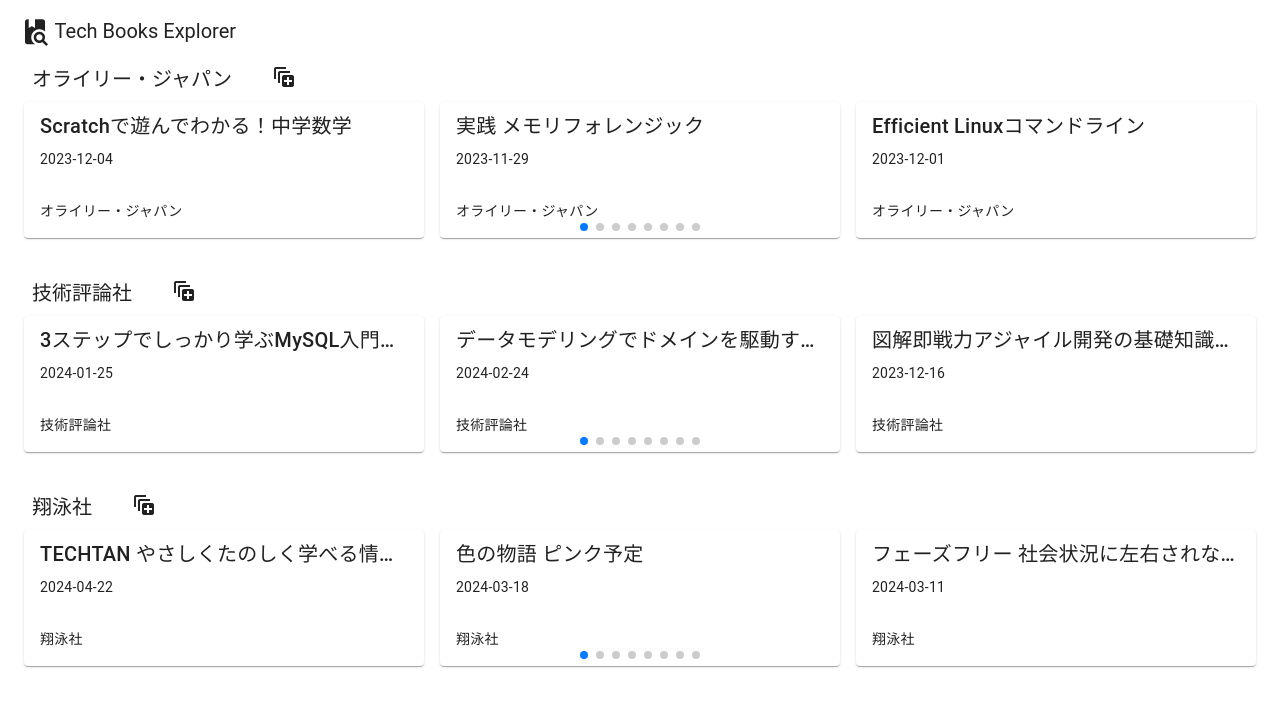
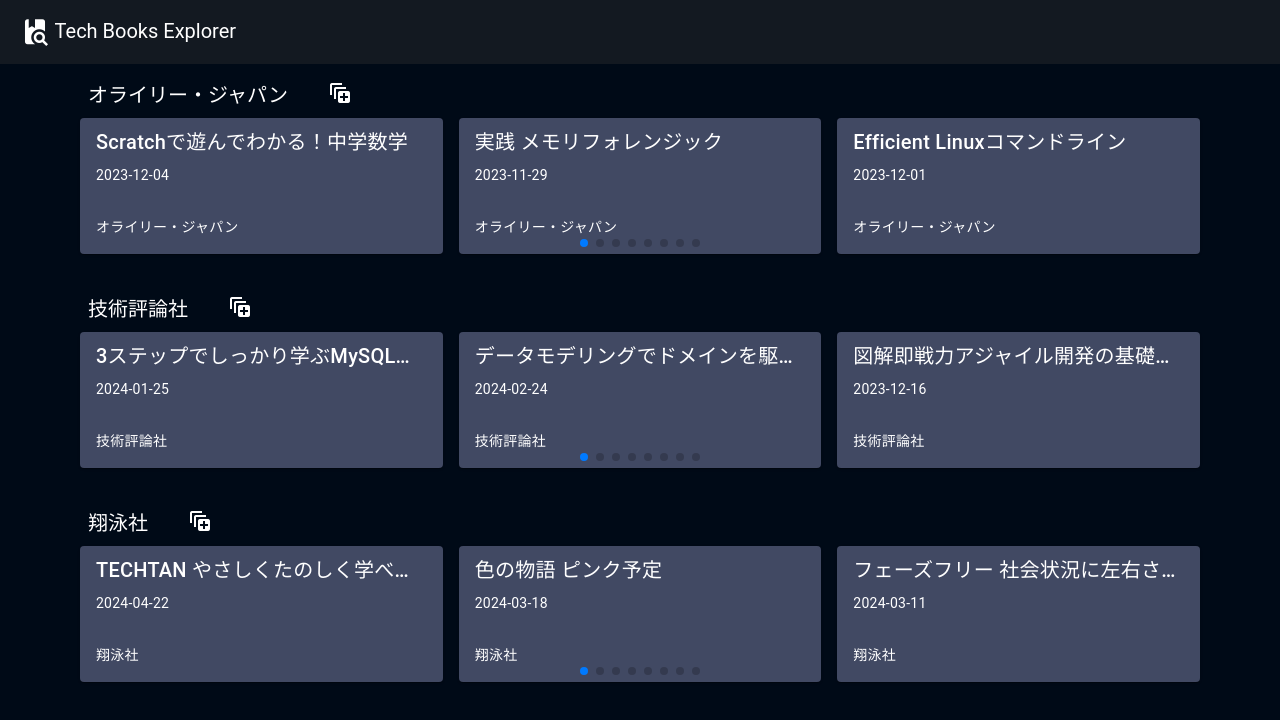
Before and after one commit to CASL0/tech-books-explorer-front, a Vue app: page / in a window 1280 px wide. Shown: the top 720 px of the page. Built offline with nearby package versions, Linux system fonts and the light colour scheme.

Commit message:
fix: 背景色、フォントカラー、レイアウトを微調整

```diff
--- a/src/App.vue
+++ b/src/App.vue
@@ -7,5 +7,5 @@
 </template>
 
 <script lang="ts" setup>
-  //
+//
 </script>
--- a/src/components/BookCarousel.vue
+++ b/src/components/BookCarousel.vue
@@ -22,6 +22,8 @@
           :title="book.title"
           :publishedAt="book.publishedAt"
           :publisher="book.publisher"
+          background-color="#414963"
+          font-color="#fff"
           @click="onClickCard(book.url)"
         />
       </SwiperSlide>
--- a/src/layouts/default.vue
+++ b/src/layouts/default.vue
@@ -1,6 +1,6 @@
 <template>
   <v-app>
-    <DefaultBar />
+    <DefaultBar class="app-bar" />
 
     <DefaultView />
   </v-app>
@@ -10,3 +10,9 @@
 import DefaultBar from "./default/AppBar.vue";
 import DefaultView from "./default/View.vue";
 </script>
+<style scoped>
+.app-bar {
+  background-color: #131921;
+  color: #fff;
+}
+</style>
--- a/src/layouts/default/View.vue
+++ b/src/layouts/default/View.vue
@@ -1,9 +1,15 @@
 <template>
-  <v-main>
+  <v-main class="container">
     <router-view />
   </v-main>
 </template>
 
 <script lang="ts" setup>
-  //
+//
 </script>
+<style scoped>
+.container {
+  background-color: #000a17;
+  color: #fff;
+}
+</style>
--- a/src/pages/books/[publisher].vue
+++ b/src/pages/books/[publisher].vue
@@ -9,6 +9,8 @@
           :title="book.title"
           :publishedAt="book.publishedAt"
           :publisher="book.publisher"
+          background-color="#414963"
+          font-color="#fff"
           @click="onClickCard(book.url)"
           class="card"
         />
--- a/src/pages/index.vue
+++ b/src/pages/index.vue
@@ -1,4 +1,5 @@
 <template>
+  <v-container>
     <BookCarousel
       :books="oreillyBooks"
       :label="$t('bookCarousel.oreilly')"
@@ -14,6 +15,7 @@
       :label="$t('bookCarousel.shoeisha')"
       class="carousel"
     />
+  </v-container>
 </template>
 
 <script lang="ts" setup>
```
Lines whose indentation alone changed are shown as unchanged.
